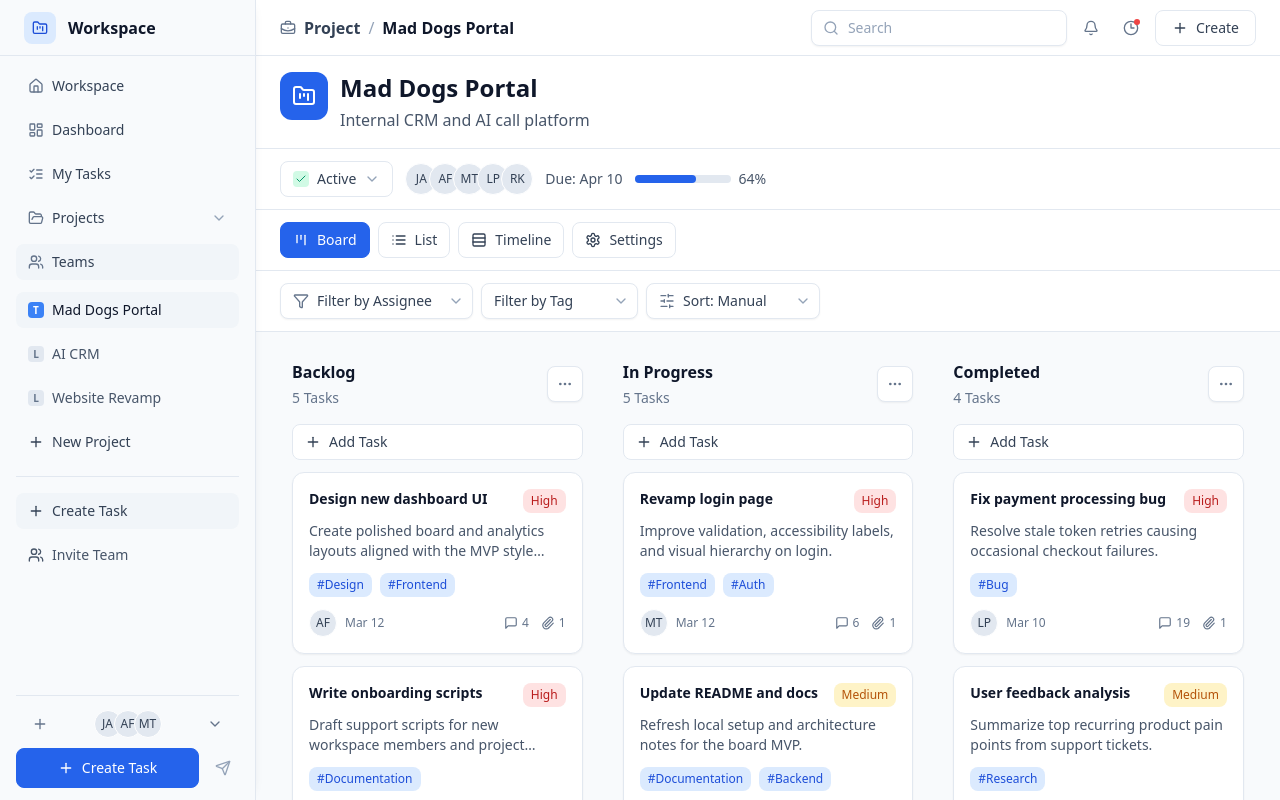
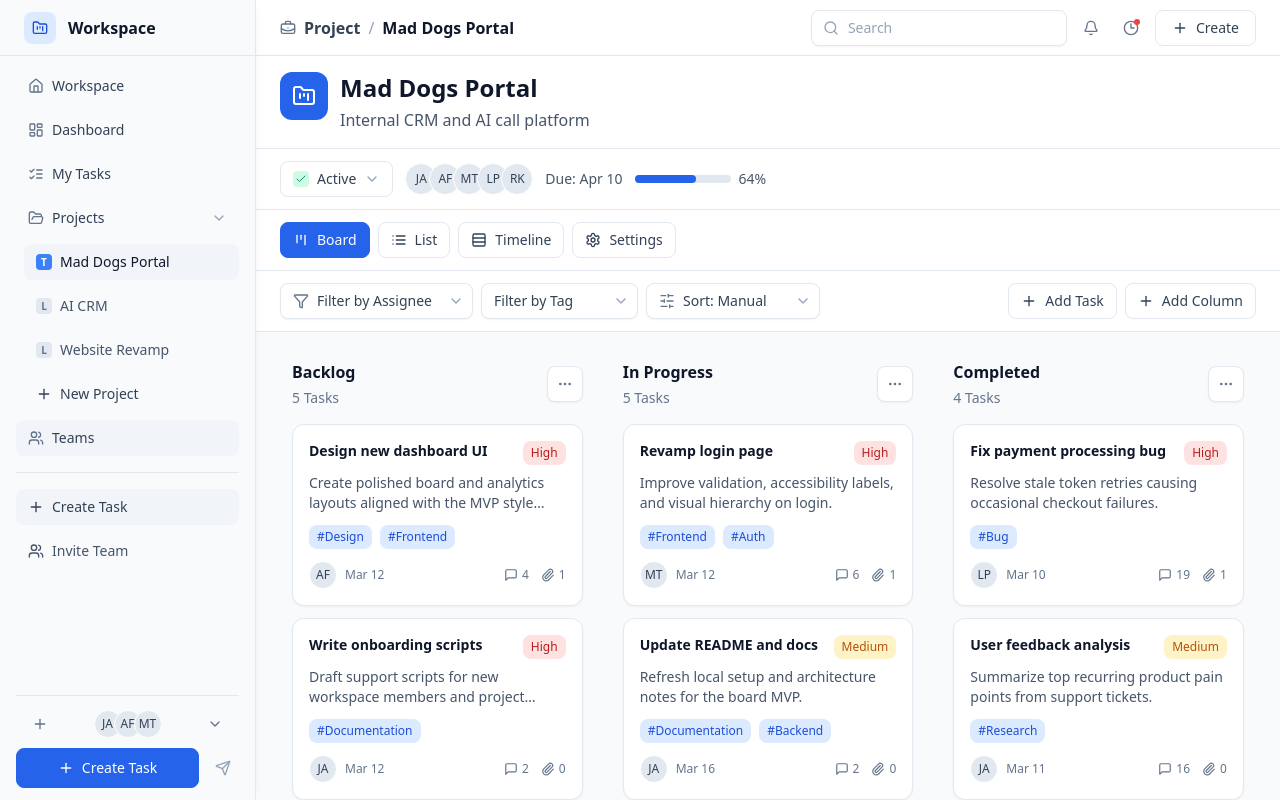
Before and after one commit to judah3/collaboard, a React (Vite) app: page /projects/mad-dogs-portal/board in a window 1280 px wide. Shown: the top 800 px of the page. Built offline with nearby package versions, Linux system fonts and the light colour scheme.

Commit message:
Fix navigation project list

```diff
--- a/src/app/layout/Sidebar.tsx
+++ b/src/app/layout/Sidebar.tsx
@@ -9,6 +9,7 @@ import {
   Send,
   Users
 } from "lucide-react";
+import { useState } from "react";
 import { NavLink } from "react-router-dom";
 import { Avatar } from "@/shared/ui/Avatar";
 import { Button } from "@/shared/ui/Button";
@@ -25,6 +26,8 @@ const mainNav = [
 const projectNav = ["Mad Dogs Portal", "AI CRM", "Website Revamp"];
 
 export const Sidebar = () => {
+  const [isProjectsOpen, setIsProjectsOpen] = useState(true);
+
   return (
     <aside className="fixed left-0 top-0 z-40 hidden h-screen w-64 shrink-0 border-r border-slate-200 bg-slate-50 shadow-[2px_0_12px_-10px_rgba(15,23,42,0.28)] lg:flex lg:flex-col">
       <div className="flex h-14 items-center gap-3 border-b border-slate-200 px-6">
@@ -38,23 +41,29 @@ export const Sidebar = () => {
         <nav className="flex flex-col gap-2">
           {mainNav.map((item) => {
             const isTeams = item.label === "Teams";
+            const isProjects = item.label === "Projects";
             return (
+              <div key={item.label}>
                 <button
-                key={item.label}
                   className={cn(
                     "flex h-9 w-full items-center gap-2 rounded-lg px-3 text-left text-sm text-slate-700 transition-colors hover:bg-slate-100 hover:text-slate-900 focus:outline-none focus:ring-2 focus:ring-blue-500/40",
                     isTeams && "bg-slate-100"
                   )}
+                  onClick={() => {
+                    if (isProjects) {
+                      setIsProjectsOpen((current) => !current);
+                    }
+                  }}
                 >
                   <item.icon className="h-4 w-4 text-slate-500" />
                   <span className="flex-1">{item.label}</span>
-                {item.label === "Projects" ? <ChevronDown className="h-4 w-4 text-slate-400" /> : null}
+                  {isProjects ? (
+                    <ChevronDown className={cn("h-4 w-4 text-slate-400 transition-transform", isProjectsOpen ? "rotate-0" : "-rotate-90")} />
+                  ) : null}
                 </button>
-            );
-          })}
-        </nav>
 
-        <div className="mt-3 flex flex-col gap-2">
+                {isProjects && isProjectsOpen ? (
+                  <div className="mt-2 flex flex-col gap-2 pl-2">
                     {projectNav.map((project) => (
                       <NavLink
                         key={project}
@@ -82,6 +91,11 @@ export const Sidebar = () => {
                       New Project
                     </button>
                   </div>
+                ) : null}
+              </div>
+            );
+          })}
+        </nav>
 
         <div className="mt-4 h-px bg-slate-200" />
         <div className="mt-4 flex flex-col gap-2">
--- a/src/features/board/Board.tsx
+++ b/src/features/board/Board.tsx
@@ -26,8 +26,6 @@ import { TaskCard } from "@/features/board/TaskCard";
 import { CreateColumnInline } from "@/features/board/components/CreateColumnInline";
 import type { Task } from "@/features/tasks/types";
 import { cn } from "@/shared/lib/cn";
-import { Button } from "@/shared/ui/Button";
-import { Plus } from "lucide-react";
 
 type ReorderTaskPayload = {
   taskId: string;
@@ -49,10 +47,8 @@ type BoardProps = {
   isCreatingTask: boolean;
   taskCreateError: string | null;
   onTaskClick: (taskId: string) => void;
-  onCreateTaskOpen: (columnId: string) => void;
   onCreateTaskCancel: () => void;
   onCreateTaskSubmit: (columnId: string, title: string) => void;
-  onCreateColumnOpen: () => void;
   onCreateColumnCancel: () => void;
   onCreateColumnDraftChange: (value: string) => void;
   onCreateColumnSubmit: () => void;
@@ -211,10 +207,8 @@ export const Board = ({
   isCreatingTask,
   taskCreateError,
   onTaskClick,
-  onCreateTaskOpen,
   onCreateTaskCancel,
   onCreateTaskSubmit,
-  onCreateColumnOpen,
   onCreateColumnCancel,
   onCreateColumnDraftChange,
   onCreateColumnSubmit,
@@ -486,7 +480,6 @@ export const Board = ({
                     isCreateTaskOpen={activeCreateTaskColumnId === column.id}
                     isCreatingTask={isCreatingTask}
                     taskCreateError={taskCreateError}
-                    onCreateTaskOpen={() => onCreateTaskOpen(column.id)}
                     onCreateTaskCancel={onCreateTaskCancel}
                     onCreateTaskSubmit={(title) => onCreateTaskSubmit(column.id, title)}
                     isTaskDragActive={isTaskDragActive}
@@ -518,14 +511,7 @@ export const Board = ({
                 onCancel={onCreateColumnCancel}
               />
             </div>
-          ) : (
-            <section className="shrink-0 rounded-xl bg-slate-50 p-3" style={{ width: columnWidth, minWidth: columnWidth, flexBasis: columnWidth }}>
-              <Button variant="secondary" className="w-full justify-start" onClick={onCreateColumnOpen}>
-                <Plus className="h-4 w-4" />
-                Add Column
-              </Button>
-            </section>
-          )}
+          ) : null}
         </div>
       </SortableContext>
 
--- a/src/features/board/Column.tsx
+++ b/src/features/board/Column.tsx
@@ -1,11 +1,10 @@
 import type { ReactNode } from "react";
 import { useDroppable } from "@dnd-kit/core";
-import { MoreHorizontal, Plus } from "lucide-react";
+import { MoreHorizontal } from "lucide-react";
 import type { BoardColumn } from "@/features/board/types";
 import type { Task } from "@/features/tasks/types";
 import { CreateTaskInline } from "@/features/board/components/CreateTaskInline";
 import { cn } from "@/shared/lib/cn";
-import { Button } from "@/shared/ui/Button";
 import { IconButton } from "@/shared/ui/IconButton";
 
 type ColumnProps = {
@@ -14,7 +13,6 @@ type ColumnProps = {
   isCreateTaskOpen: boolean;
   isCreatingTask: boolean;
   taskCreateError: string | null;
-  onCreateTaskOpen: () => void;
   onCreateTaskCancel: () => void;
   onCreateTaskSubmit: (title: string) => void;
   isTaskDragActive: boolean;
@@ -28,7 +26,6 @@ export const Column = ({
   isCreateTaskOpen,
   isCreatingTask,
   taskCreateError,
-  onCreateTaskOpen,
   onCreateTaskCancel,
   onCreateTaskSubmit,
   isTaskDragActive,
@@ -65,12 +62,7 @@ export const Column = ({
           onCreate={onCreateTaskSubmit}
           onCancel={onCreateTaskCancel}
         />
-      ) : (
-        <Button className="mb-3 w-full justify-start gap-2" variant="secondary" onClick={onCreateTaskOpen}>
-          <Plus className="h-4 w-4" />
-          Add Task
-        </Button>
-      )}
+      ) : null}
 
       <div className="flex flex-col gap-3">
         {tasks.map((task) => renderSortableTask(task))}
--- a/src/pages/ProjectBoardPage.tsx
+++ b/src/pages/ProjectBoardPage.tsx
@@ -1,5 +1,5 @@
 import { useMemo, useState } from "react";
-import { Funnel, SlidersHorizontal } from "lucide-react";
+import { Funnel, Plus, SlidersHorizontal } from "lucide-react";
 import { Board } from "@/features/board/Board";
 import { useColumns, useCreateColumn, useReorderColumns } from "@/features/board/hooks/useColumns";
 import { useProjectLayoutContext } from "@/features/projects/context/ProjectLayoutContext";
@@ -9,6 +9,7 @@ import { toTaskPatch } from "@/features/tasks/lib/mappers";
 import { groupTasksByColumn } from "@/features/tasks/lib/selectors";
 import { taskStoreSelectors, useTaskStore } from "@/features/tasks/taskStore";
 import { Select } from "@/shared/ui/Select";
+import { Button } from "@/shared/ui/Button";
 
 export const ProjectBoardPage = () => {
   const { projectId, project } = useProjectLayoutContext();
@@ -131,6 +132,16 @@ export const ProjectBoardPage = () => {
     cancelTaskEdit();
   };
 
+  const openCreateTaskFromToolbar = () => {
+    const targetColumnId = activeCreateTaskColumnId ?? columns[0]?.id;
+    if (!targetColumnId) {
+      return;
+    }
+
+    setTaskCreateError(null);
+    openCreateTaskInline(targetColumnId);
+  };
+
   if (isLoadingColumns || isLoadingTasks) {
     return (
       <section className="bg-slate-50 p-3 sm:p-4 lg:p-6">
@@ -182,6 +193,23 @@ export const ProjectBoardPage = () => {
                 <option value="dueDate">Sort: Due Date</option>
               </Select>
             </div>
+
+            <div className="flex items-center gap-2">
+              <Button variant="secondary" onClick={openCreateTaskFromToolbar} disabled={columns.length === 0}>
+                <Plus className="h-4 w-4" />
+                Add Task
+              </Button>
+              <Button
+                variant="secondary"
+                onClick={() => {
+                  setColumnCreateError(null);
+                  openCreateColumn();
+                }}
+              >
+                <Plus className="h-4 w-4" />
+                Add Column
+              </Button>
+            </div>
           </div>
         </section>
 
@@ -198,19 +226,11 @@ export const ProjectBoardPage = () => {
             isCreatingTask={createTaskMutation.isPending}
             taskCreateError={taskCreateError}
             onTaskClick={openTaskDrawer}
-            onCreateTaskOpen={(columnId) => {
-              setTaskCreateError(null);
-              openCreateTaskInline(columnId);
-            }}
             onCreateTaskCancel={() => {
               setTaskCreateError(null);
               closeCreateTaskInline();
             }}
             onCreateTaskSubmit={submitCreateTask}
-            onCreateColumnOpen={() => {
-              setColumnCreateError(null);
-              openCreateColumn();
-            }}
             onCreateColumnCancel={() => {
               setColumnCreateError(null);
               closeCreateColumn();
```
Lines whose indentation alone changed are shown as unchanged.
